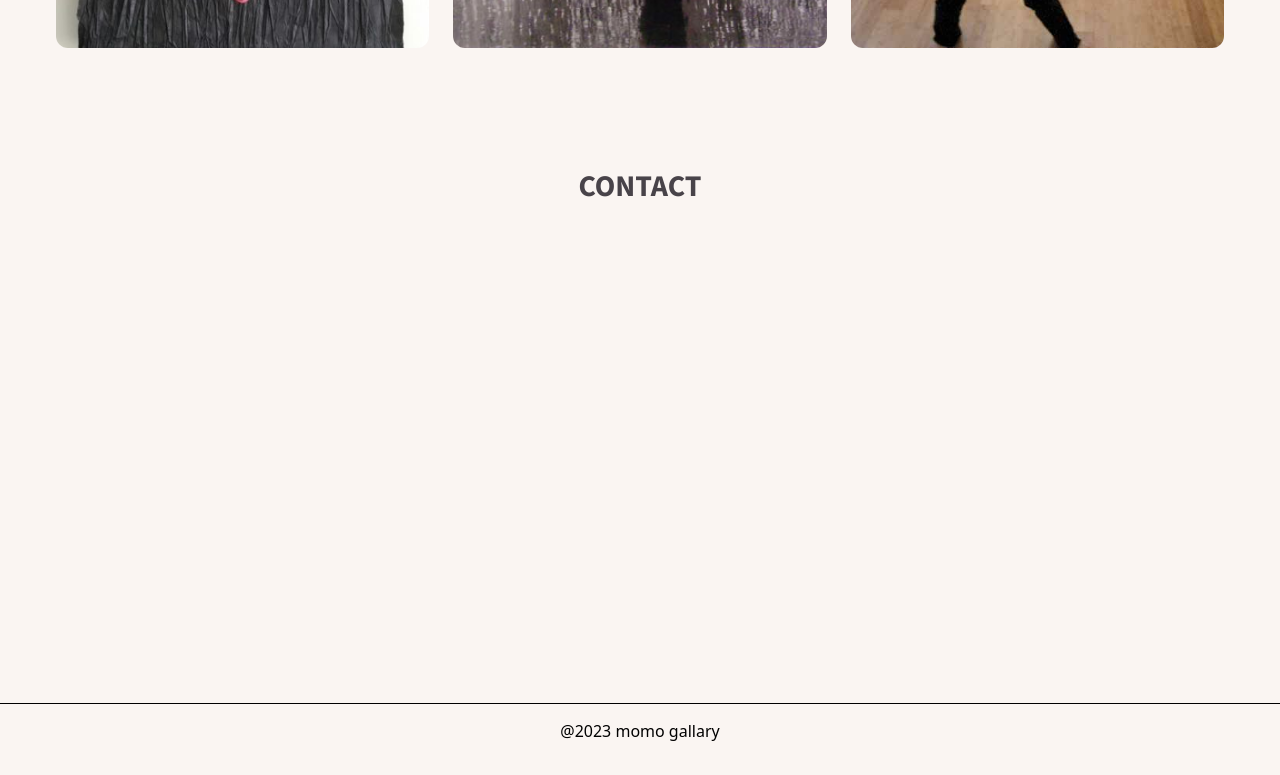
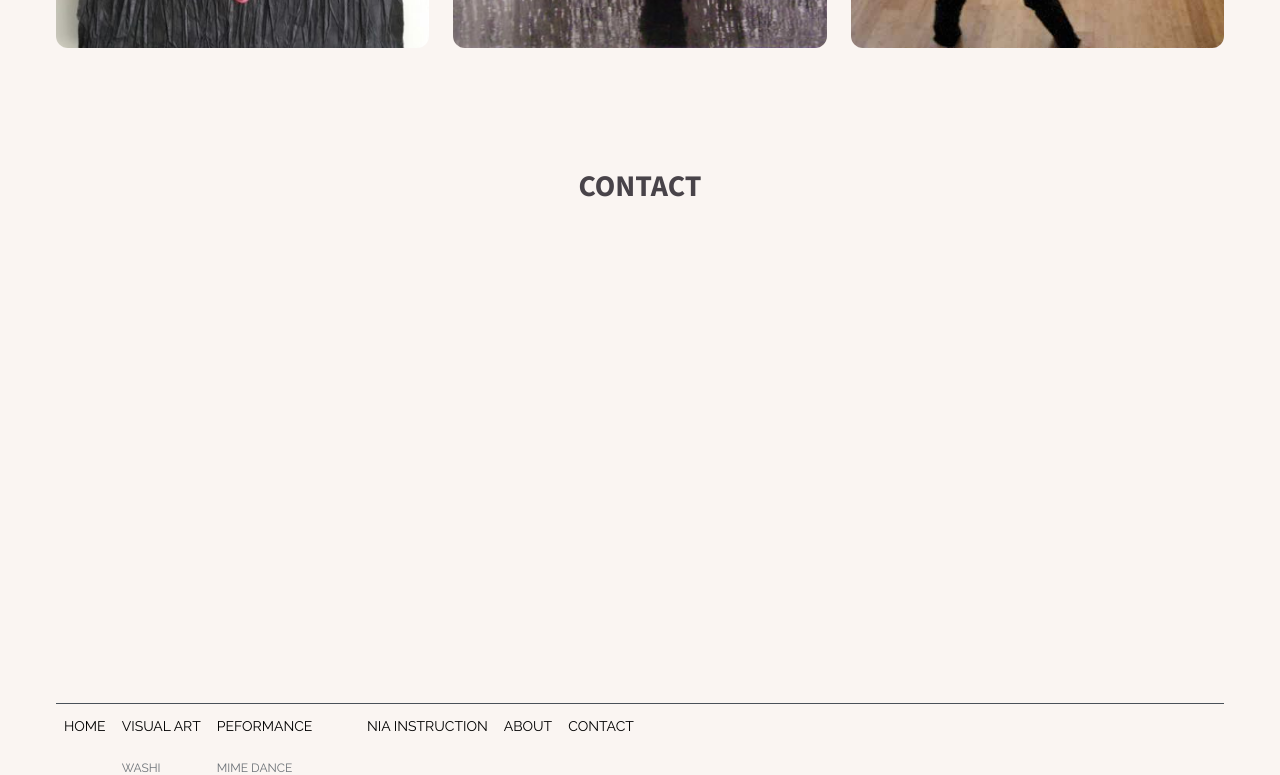
Before and after one commit to CarlSmoky/nextApp, a Next.js app: page / in a window 1280 px wide. Shown: the part 2000-2775 px from the top of the page. Built offline with nearby package versions, Linux system fonts and the light colour scheme; a web font is replaced by a local one.

Commit message:
Add footer

```diff
--- /dev/null
+++ b/app/components/Footer/FooterNav.tsx
@@ -0,0 +1,44 @@
+import React from "react";
+import Link from "next/link";
+import { links } from "../Navbar/Mylinks";
+
+interface Link {
+  name: string;
+  link: string;
+  submenu: boolean;
+  sublinks: Sublink[];
+}
+
+interface Sublink {
+  name: string;
+  link: string;
+}
+
+const FooterNav = () => {
+  return (
+      <ul className="flex flex-col md:flex-row px-4 md:px-0 uppercase font-paragraph text-sm whitespace-nowrap">
+        {links.map((link: Link, i) => (
+          <li key={i} className="">
+            <Link href={link.link}>
+              <h3 className="py-3 px-0 md:px-1 lg:px-2">{link.name}</h3>
+            </Link>
+            {link.submenu && (
+              <div className="flex flex-col text-grey-200/80 text-xs">
+                <ul>
+                  {link.sublinks.map((slink, i) => (
+                    <div key={i}>
+                      <li className="py-3 px-0 md:px-1 lg:px-2">
+                        <Link href={slink.link}>{slink.name}</Link>
+                      </li>
+                    </div>
+                  ))}
+                </ul>
+              </div>
+            )}
+          </li>
+        ))}
+      </ul>
+  );
+};
+
+export default FooterNav;
--- /dev/null
+++ b/app/components/Footer/Fotter.tsx
@@ -0,0 +1,41 @@
+import React from "react";
+import Link from "next/link";
+import Image from "next/image";
+import { BsInstagram, BsYoutube } from "react-icons/bs";
+import FooterNav from "./FooterNav";
+import Logo from "../../../public/images/Logo.png";
+
+const Fotter = () => {
+  return (
+    <footer className="margin-global bottom-0 border-t border-grey-200">
+      <div className="flex flex-col md:flex-row justify-between">
+        <FooterNav />
+        <div className="flex flex-col lg:flex-row">
+          <ul className="m-auto">
+            <li className="nav-sns px-7">
+              <Link href="https://www.instagram.com/noriko_toronto/">
+                <BsInstagram size={25} />
+                <span className="sr-only">instagram</span>
+              </Link>
+            </li>
+            <li className="nav-sns px-7">
+              <Link href="https://www.youtube.com/@norikoyamamoto7147">
+                <BsYoutube size={25} />
+                <span className="sr-only">youtube</span>
+              </Link>
+            </li>
+          </ul>
+          <Link href="/" className="p-6 m-auto">
+            <Image
+              src={Logo}
+              alt="logo"
+              className="sm:cursor-pointer w-36 "
+            />
+          </Link>
+        </div>
+      </div>
+    </footer>
+  );
+};
+
+export default Fotter;
--- a/app/components/Fotter.tsx
+++ /dev/null
@@ -1,11 +0,0 @@
-import React from 'react'
-
-const Fotter = () => {
-  return (
-    <footer className="bottom-0 w-full h-14 border-t border-black flex items-center justify-center">
-      <p className="">@2023 momo gallary</p>
-    </footer>
-  )
-}
-
-export default Fotter
--- a/app/components/Navbar/Mylinks.tsx
+++ b/app/components/Navbar/Mylinks.tsx
@@ -6,7 +6,7 @@ export const links = [
     sublinks: [],
   },
   {
-    name: "VISUAL ART",
+    name: "Visual Art",
     link: "/visual-art",
     submenu: true,
     sublinks: [
@@ -16,7 +16,7 @@ export const links = [
         ],
   },
   {
-    name: "PERFORMANCE",
+    name: "Peformance",
     link: "/performance",
     submenu: true,
     sublinks: [
--- a/app/layout.tsx
+++ b/app/layout.tsx
@@ -1,6 +1,6 @@
 import "./globals.css";
 import Navbar from "./components/Navbar/Navbar";
-import Fotter from "./components/Fotter";
+import Fotter from "./components/Footer/Fotter";
 import type { Metadata } from "next";
 import { childrenProps } from "./types/Interfaces";
 import { orbitron, raleway, sofiaSans, montserrat, nunito ,quicksand, oswald, paragraphFont, titleFont } from "./fonts";
```
